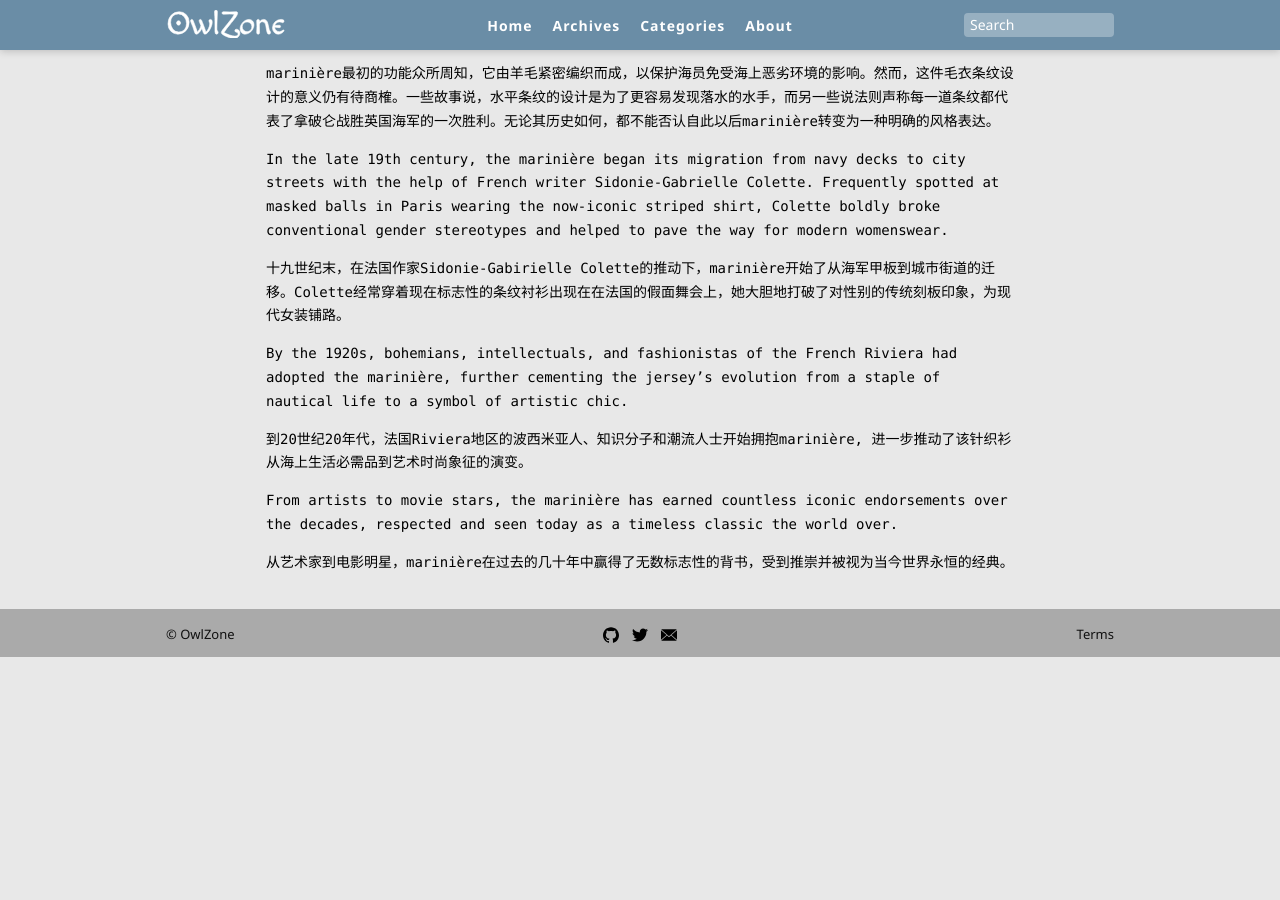
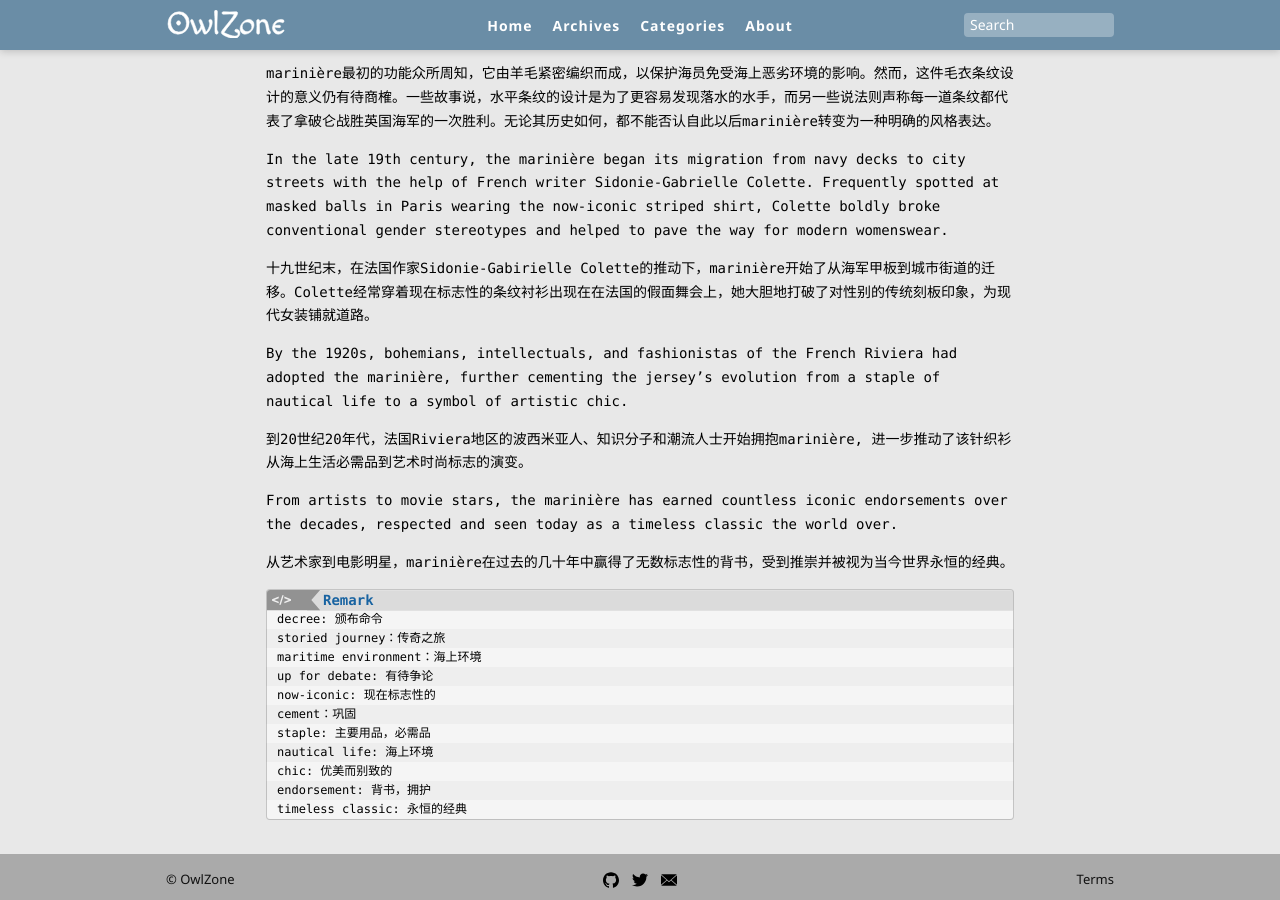
Before and after one commit to mapkts/owlzone, a Jekyll site: the page built from _posts/2020-03-27-celebrating-the-mariniere.md, in a window 1280 px wide and 900 px high, scrolled down 737 px. Built offline with Jekyll 4.4.1, drawn with Linux system fonts in a browser that asks for light colours; before the commit the page ends 1394 px from its top, so only the background shows below that.

Commit message:
Regular updates

````diff
--- a/_posts/2020-03-27-celebrating-the-mariniere.md
+++ b/_posts/2020-03-27-celebrating-the-mariniere.md
@@ -17,12 +17,26 @@ marinière最初的功能众所周知，它由羊毛紧密编织而成，以保
 
 In the late 19th century, the marinière began its migration from navy decks to city streets with the help of French writer Sidonie-Gabrielle Colette. Frequently spotted at masked balls in Paris wearing the now-iconic striped shirt, Colette boldly broke conventional gender stereotypes and helped to pave the way for modern womenswear.
 
-十九世纪末，在法国作家Sidonie-Gabirielle Colette的推动下，marinière开始了从海军甲板到城市街道的迁移。Colette经常穿着现在标志性的条纹衬衫出现在在法国的假面舞会上，她大胆地打破了对性别的传统刻板印象，为现代女装铺路。
+十九世纪末，在法国作家Sidonie-Gabirielle Colette的推动下，marinière开始了从海军甲板到城市街道的迁移。Colette经常穿着现在标志性的条纹衬衫出现在在法国的假面舞会上，她大胆地打破了对性别的传统刻板印象，为现代女装铺就道路。
 
 By the 1920s, bohemians, intellectuals, and fashionistas of the French Riviera had adopted the marinière, further cementing the jersey’s evolution from a staple of nautical life to a symbol of artistic chic.
 
-到20世纪20年代，法国Riviera地区的波西米亚人、知识分子和潮流人士开始拥抱marinière, 进一步推动了该针织衫从海上生活必需品到艺术时尚象征的演变。
+到20世纪20年代，法国Riviera地区的波西米亚人、知识分子和潮流人士开始拥抱marinière, 进一步推动了该针织衫从海上生活必需品到艺术时尚标志的演变。
 
 From artists to movie stars, the marinière has earned countless iconic endorsements over the decades, respected and seen today as a timeless classic the world over.
 
 从艺术家到电影明星，marinière在过去的几十年中赢得了无数标志性的背书，受到推崇并被视为当今世界永恒的经典。
+
+```text
+decree: 颁布命令
+storied journey：传奇之旅
+maritime environment：海上环境
+up for debate: 有待争论
+now-iconic: 现在标志性的
+cement：巩固
+staple: 主要用品，必需品
+nautical life: 海上环境
+chic: 优美而别致的
+endorsement: 背书，拥护
+timeless classic: 永恒的经典
+```
````
